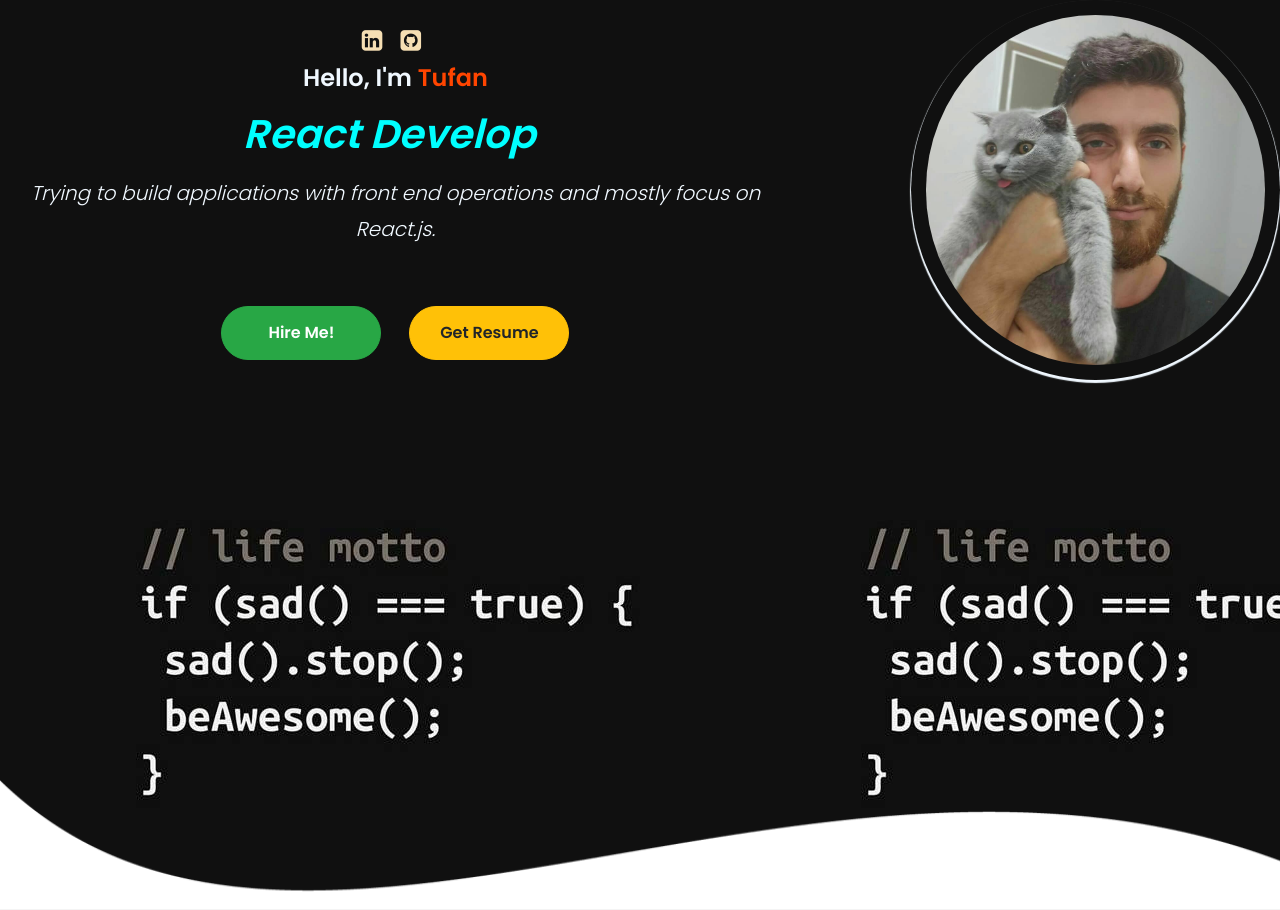
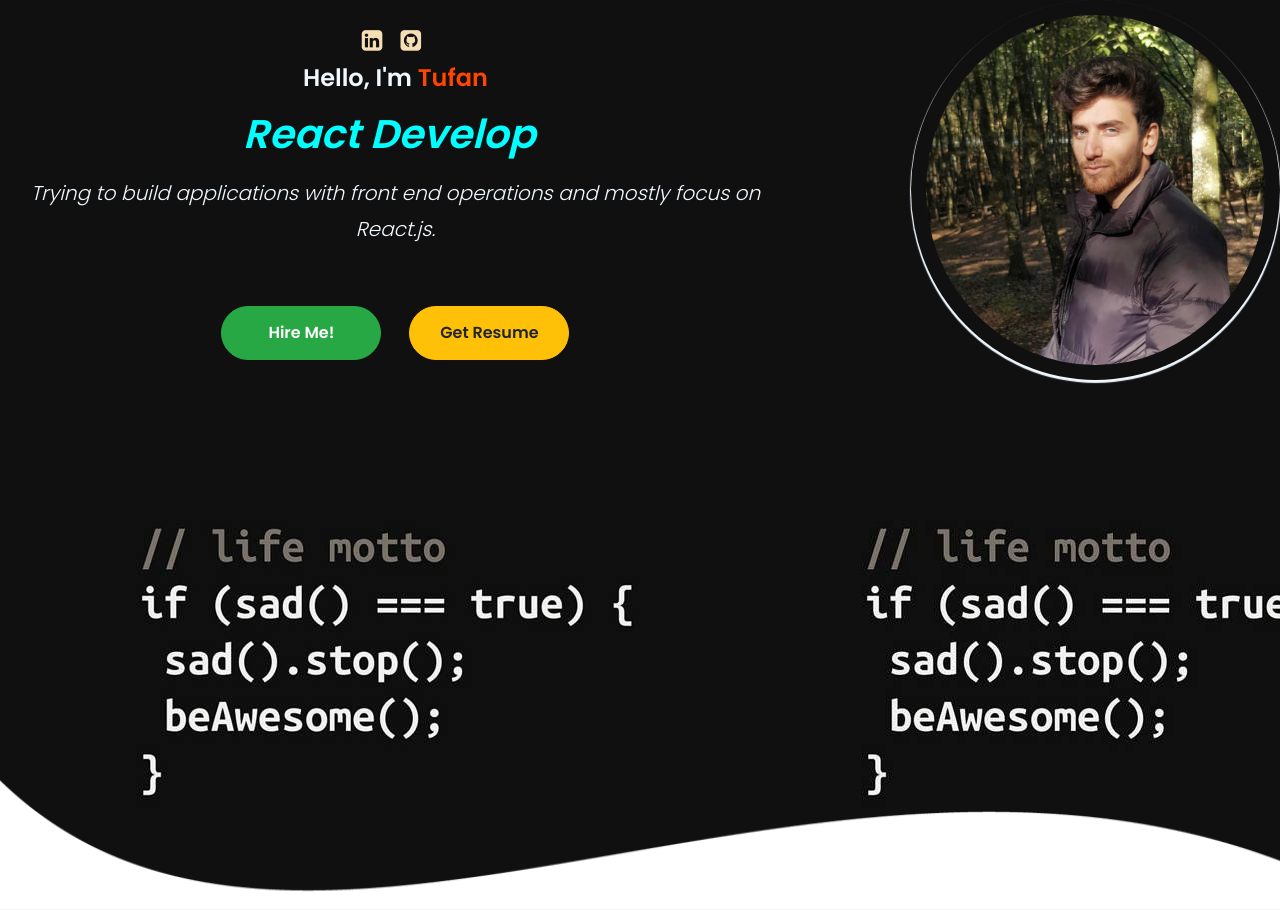
Before and after one commit to tufansari/react-portfolio, a React (Create React App) app: page / in a window 1280 px wide. Built offline with nearby package versions, Linux system fonts and the light colour scheme; a web font is replaced by a local one.

Commit message:
first commit

```diff
--- a/src/Components/Home/Profile/Profile.css
+++ b/src/Components/Home/Profile/Profile.css
@@ -57,7 +57,7 @@
 .profile-picture-background {
   height: 92%;
   width: 92%;
-  background-image: url("../../../assets/Home/me.jpeg");
+  background-image: url("../../../assets/Home/photome.jpg");
   background-size: cover;
   border-radius: 50%;
   background-repeat: no-repeat;
```
Also changed, not shown: src/assets/Home/me.jpeg (deleted), src/assets/Home/photome.jpg (added).
